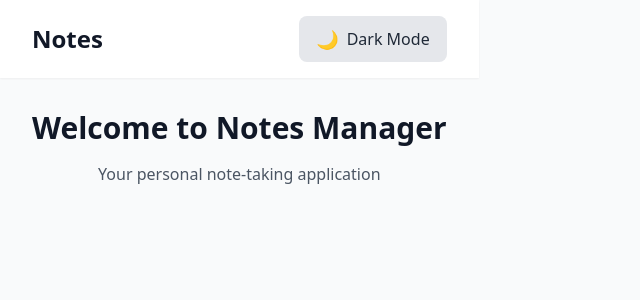
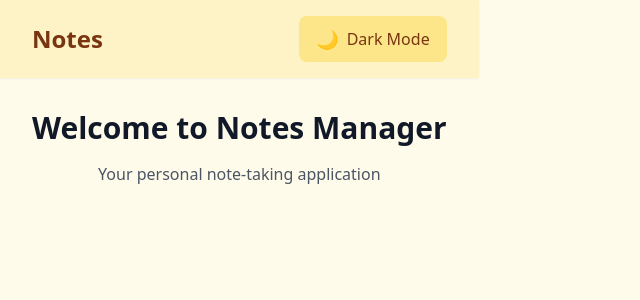
Before and after one commit to alireza-abdii/Notes-Manager, a React (Vite) app: page / in a window 1280 px wide. Shown: the top 300 px of the page, without its empty margins (0-640 px from the left). Built offline with nearby package versions, Linux system fonts and the light colour scheme.

Commit message:
define theme colors

```diff
--- a/src/components/Layout.tsx
+++ b/src/components/Layout.tsx
@@ -8,11 +8,13 @@ interface LayoutProps {
 
 export function Layout({ children }: LayoutProps) {
   return (
-    <div className="min-h-screen bg-gray-50 dark:bg-gray-900">
-      <header className="bg-white shadow-sm dark:bg-gray-800">
+    <div className="min-h-screen bg-amber-50 dark:bg-slate-900">
+      <header className="bg-amber-100 shadow-sm dark:bg-slate-800">
         <div className="mx-auto max-w-7xl px-4 py-4 sm:px-6 lg:px-8">
           <div className="flex items-center justify-between">
-            <h1 className="text-2xl font-bold text-gray-900 dark:text-white">{t('notes.title')}</h1>
+            <h1 className="text-2xl font-bold text-amber-900 dark:text-slate-100">
+              {t('notes.title')}
+            </h1>
             <ThemeToggle />
           </div>
         </div>
--- a/src/components/ThemeToggle.tsx
+++ b/src/components/ThemeToggle.tsx
@@ -7,7 +7,7 @@ export function ThemeToggle() {
   return (
     <button
       onClick={toggleTheme}
-      className="btn btn-secondary flex items-center gap-2"
+      className="btn flex items-center gap-2 bg-amber-200 text-amber-900 hover:bg-amber-300 dark:bg-slate-700 dark:text-slate-100 dark:hover:bg-slate-600"
       aria-label={t('theme.toggle')}
     >
       {isDark ? (
--- a/src/index.css
+++ b/src/index.css
@@ -4,25 +4,29 @@
 
 @layer base {
   body {
-    @apply bg-gray-50 text-gray-900 dark:bg-gray-900 dark:text-gray-100;
+    @apply bg-amber-50 text-amber-900 dark:bg-slate-900 dark:text-slate-100;
   }
 }
 
 @layer components {
   .btn {
-    @apply px-4 py-2 rounded-lg font-medium transition-colors duration-200;
+    @apply rounded-lg px-4 py-2 font-medium transition-colors duration-200;
   }
 
   .btn-primary {
-    @apply bg-primary-500 text-white hover:bg-primary-600;
+    @apply bg-amber-500 text-white hover:bg-amber-600 dark:bg-slate-600 dark:hover:bg-slate-700;
   }
 
   .btn-secondary {
-    @apply bg-gray-200 text-gray-800 hover:bg-gray-300 dark:bg-gray-700 dark:text-gray-100 dark:hover:bg-gray-600;
+    @apply bg-amber-200 text-amber-900 hover:bg-amber-300 dark:bg-slate-700 dark:text-slate-100 dark:hover:bg-slate-600;
   }
 
   .input {
-    @apply w-full px-4 py-2 rounded-lg border border-gray-300 focus:outline-none focus:ring-2 focus:ring-primary-500 dark:bg-gray-800 dark:border-gray-700;
+    @apply w-full rounded-lg border border-amber-300 px-4 py-2 focus:ring-2 focus:ring-amber-500 focus:outline-none dark:border-slate-700 dark:bg-slate-800 dark:focus:ring-slate-500;
+  }
+
+  .card {
+    @apply rounded-lg bg-amber-100 p-4 shadow-sm dark:bg-slate-800;
   }
 }
 
```
